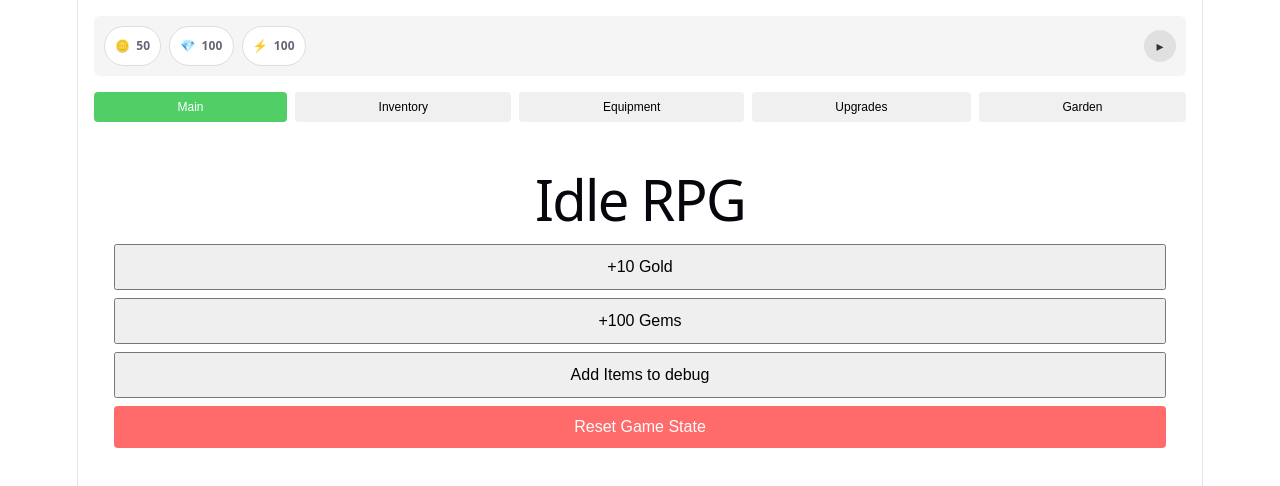
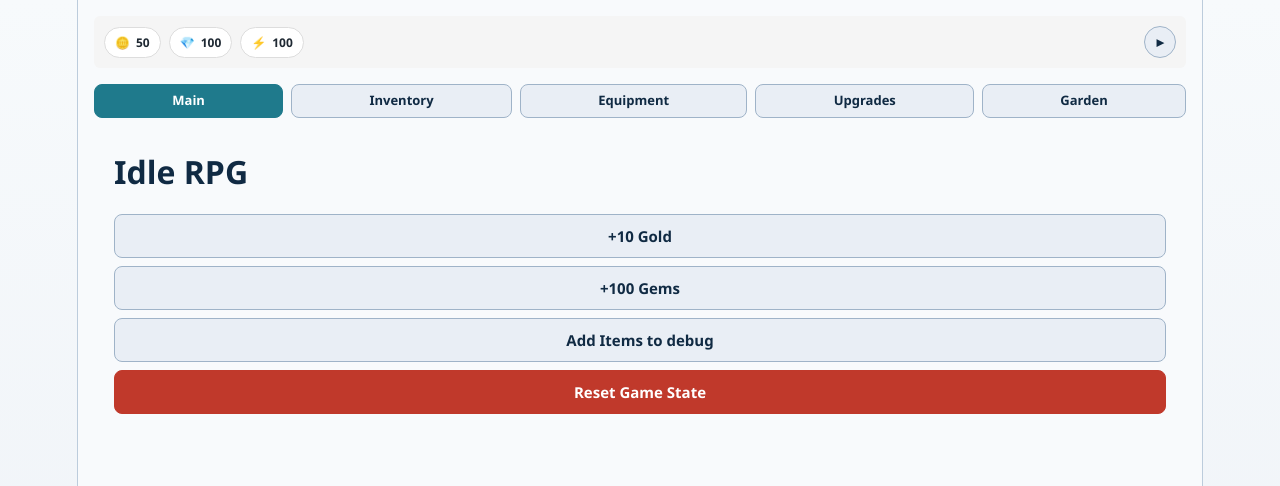
Before and after one commit to tlorius/lifeupidleextension, a React (Vite) app: page / in a window 1280 px wide. Shown: the top 486 px of the page. Built offline with nearby package versions, Linux system fonts and the light colour scheme.

Commit message:
changed styling

```diff
--- a/src/App.tsx
+++ b/src/App.tsx
@@ -19,76 +19,36 @@ function App() {
         style={{ marginBottom: 12, display: "flex", gap: 8, flexWrap: "wrap" }}
       >
         <button
-          style={{
-            flex: "1 1 auto",
-            padding: "8px 12px",
-            backgroundColor: screen === "main" ? "#51cf66" : "#f0f0f0",
-            color: screen === "main" ? "white" : "black",
-            border: "none",
-            borderRadius: 4,
-            cursor: "pointer",
-            fontSize: 12,
-          }}
+          className={screen === "main" ? "btn-selected" : ""}
+          style={{ flex: "1 1 auto" }}
           onClick={() => setScreen("main")}
         >
           Main
         </button>
         <button
-          style={{
-            flex: "1 1 auto",
-            padding: "8px 12px",
-            backgroundColor: screen === "inventory" ? "#51cf66" : "#f0f0f0",
-            color: screen === "inventory" ? "white" : "black",
-            border: "none",
-            borderRadius: 4,
-            cursor: "pointer",
-            fontSize: 12,
-          }}
+          className={screen === "inventory" ? "btn-selected" : ""}
+          style={{ flex: "1 1 auto" }}
           onClick={() => setScreen("inventory")}
         >
           Inventory
         </button>
         <button
-          style={{
-            flex: "1 1 auto",
-            padding: "8px 12px",
-            backgroundColor: screen === "equipment" ? "#51cf66" : "#f0f0f0",
-            color: screen === "equipment" ? "white" : "black",
-            border: "none",
-            borderRadius: 4,
-            cursor: "pointer",
-            fontSize: 12,
-          }}
+          className={screen === "equipment" ? "btn-selected" : ""}
+          style={{ flex: "1 1 auto" }}
           onClick={() => setScreen("equipment")}
         >
           Equipment
         </button>
         <button
-          style={{
-            flex: "1 1 auto",
-            padding: "8px 12px",
-            backgroundColor: screen === "upgrades" ? "#51cf66" : "#f0f0f0",
-            color: screen === "upgrades" ? "white" : "black",
-            border: "none",
-            borderRadius: 4,
-            cursor: "pointer",
-            fontSize: 12,
-          }}
+          className={screen === "upgrades" ? "btn-selected" : ""}
+          style={{ flex: "1 1 auto" }}
           onClick={() => setScreen("upgrades")}
         >
           Upgrades
         </button>
         <button
-          style={{
-            flex: "1 1 auto",
-            padding: "8px 12px",
-            backgroundColor: screen === "garden" ? "#51cf66" : "#f0f0f0",
-            color: screen === "garden" ? "white" : "black",
-            border: "none",
-            borderRadius: 4,
-            cursor: "pointer",
-            fontSize: 12,
-          }}
+          className={screen === "garden" ? "btn-selected" : ""}
+          style={{ flex: "1 1 auto" }}
           onClick={() => setScreen("garden")}
         >
           Garden
--- a/src/components/Inventory.tsx
+++ b/src/components/Inventory.tsx
@@ -83,14 +83,11 @@ export function Inventory() {
         {itemTypes.map((type) => (
           <button
             key={type}
+            className={filter === type ? "btn-selected" : ""}
             style={{
               padding: "8px 12px",
               fontSize: "12px",
-              backgroundColor: filter === type ? "#51cf66" : "#f0f0f0",
-              color: filter === type ? "white" : "black",
-              border: "none",
               borderRadius: 4,
-              cursor: "pointer",
               transition: "all 0.2s",
             }}
             onClick={() => setFilter(type)}
--- a/src/components/Main.tsx
+++ b/src/components/Main.tsx
@@ -11,7 +11,7 @@ export function Main() {
       <button
         style={{
           padding: "12px",
-          fontSize: "16px",
+          fontSize: "15px",
           width: "100%",
           marginBottom: 8,
         }}
@@ -31,7 +31,7 @@ export function Main() {
       <button
         style={{
           padding: "12px",
-          fontSize: "16px",
+          fontSize: "15px",
           width: "100%",
           marginBottom: 8,
         }}
@@ -51,7 +51,7 @@ export function Main() {
       <button
         style={{
           padding: "12px",
-          fontSize: "16px",
+          fontSize: "15px",
           width: "100%",
           marginBottom: 8,
         }}
@@ -63,15 +63,11 @@ export function Main() {
       </button>
 
       <button
+        className="btn-danger"
         style={{
           padding: "12px",
-          fontSize: "16px",
+          fontSize: "15px",
           width: "100%",
-          backgroundColor: "#ff6b6b",
-          color: "white",
-          border: "none",
-          borderRadius: 4,
-          cursor: "pointer",
         }}
         onClick={() => {
           if (
--- a/src/components/ResourcesDisplay.tsx
+++ b/src/components/ResourcesDisplay.tsx
@@ -72,16 +72,13 @@ export function ResourcesDisplay() {
         </div>
 
         <button
+          className={showStats ? "btn-selected" : ""}
           style={{
             marginLeft: "auto",
             width: 32,
             height: 32,
             padding: 0,
-            backgroundColor: showStats ? "#51cf66" : "#e0e0e0",
-            color: showStats ? "white" : "#333",
-            border: "none",
             borderRadius: 999,
-            cursor: "pointer",
             fontSize: 14,
             fontWeight: "bold",
             display: "flex",
--- a/src/components/Upgrades.tsx
+++ b/src/components/Upgrades.tsx
@@ -23,14 +23,10 @@ export function Upgrades() {
     return (
       <div style={{ padding: 16 }}>
         <button
+          className="btn-primary"
           style={{
             marginBottom: 16,
             padding: "8px 12px",
-            backgroundColor: "#999",
-            color: "white",
-            border: "none",
-            borderRadius: 4,
-            cursor: "pointer",
           }}
           onClick={() => setSelectedTree(null)}
         >
@@ -181,16 +177,10 @@ export function Upgrades() {
               </div>
 
               <button
+                className={canPurchase ? "btn-primary" : ""}
                 style={{
                   width: "100%",
                   padding: "10px 12px",
-                  backgroundColor: !isUnlocked
-                    ? "#999"
-                    : canPurchase
-                      ? "#51cf66"
-                      : "#ccc",
-                  color: "white",
-                  border: "none",
                   borderRadius: 4,
                   cursor:
                     !isUnlocked || !canPurchase ? "not-allowed" : "pointer",
@@ -275,20 +265,18 @@ export function Upgrades() {
               key={tree}
               style={{
                 padding: 16,
-                backgroundColor: "#f5f5f5",
                 border: "1px solid #ddd",
                 borderRadius: 6,
-                cursor: "pointer",
                 transition: "all 0.2s",
               }}
               onClick={() => setSelectedTree(tree)}
               onMouseEnter={(e) => {
                 (e.currentTarget as HTMLElement).style.backgroundColor =
-                  "#e8e8e8";
+                  "#d9e2ec";
               }}
               onMouseLeave={(e) => {
                 (e.currentTarget as HTMLElement).style.backgroundColor =
-                  "#f5f5f5";
+                  "#e9eef5";
               }}
             >
               <h3
--- a/src/index.css
+++ b/src/index.css
@@ -1,111 +1,127 @@
 :root {
-  --text: #6b6375;
-  --text-h: #08060d;
-  --bg: #fff;
-  --border: #e5e4e7;
-  --code-bg: #f4f3ec;
-  --accent: #aa3bff;
-  --accent-bg: rgba(170, 59, 255, 0.1);
-  --accent-border: rgba(170, 59, 255, 0.5);
-  --social-bg: rgba(244, 243, 236, 0.5);
-  --shadow:
-    rgba(0, 0, 0, 0.1) 0 10px 15px -3px, rgba(0, 0, 0, 0.05) 0 4px 6px -2px;
-
-  --sans: system-ui, 'Segoe UI', Roboto, sans-serif;
-  --heading: system-ui, 'Segoe UI', Roboto, sans-serif;
-  --mono: ui-monospace, Consolas, monospace;
-
-  font: 18px/145% var(--sans);
-  letter-spacing: 0.18px;
-  color-scheme: light dark;
-  color: var(--text);
-  background: var(--bg);
-  font-synthesis: none;
-  text-rendering: optimizeLegibility;
-  -webkit-font-smoothing: antialiased;
-  -moz-osx-font-smoothing: grayscale;
-
-  @media (max-width: 1024px) {
-    font-size: 16px;
-  }
+  --app-font: "Segoe UI", "Noto Sans", "Helvetica Neue", Arial, sans-serif;
+  --text: #1f2933;
+  --text-muted: #52606d;
+  --bg: #f6f8fa;
+  --panel: #ffffff;
+  --border: #bcccdc;
+  --btn-bg: #e9eef5;
+  --btn-text: #102a43;
+  --btn-border: #9fb3c8;
+  --btn-hover: #d9e2ec;
+  --btn-active: #0b69a3;
+  --btn-active-text: #ffffff;
+  --btn-danger: #c0392b;
+  --btn-danger-hover: #a93226;
+  --focus: #0b69a3;
 }
 
-@media (prefers-color-scheme: dark) {
-  :root {
-    --text: #9ca3af;
-    --text-h: #f3f4f6;
-    --bg: #16171d;
-    --border: #2e303a;
-    --code-bg: #1f2028;
-    --accent: #c084fc;
-    --accent-bg: rgba(192, 132, 252, 0.15);
-    --accent-border: rgba(192, 132, 252, 0.5);
-    --social-bg: rgba(47, 48, 58, 0.5);
-    --shadow:
-      rgba(0, 0, 0, 0.4) 0 10px 15px -3px, rgba(0, 0, 0, 0.25) 0 4px 6px -2px;
-  }
+* {
+  box-sizing: border-box;
+  font-family: var(--app-font);
+}
 
-  #social .button-icon {
-    filter: invert(1) brightness(2);
-  }
+body {
+  margin: 0;
+  color: var(--text);
+  background: linear-gradient(180deg, #f7fafc 0%, #eef2f7 100%);
 }
 
 #root {
   width: 1126px;
   max-width: 100%;
   margin: 0 auto;
-  text-align: center;
   border-inline: 1px solid var(--border);
   min-height: 100svh;
   display: flex;
   flex-direction: column;
   box-sizing: border-box;
-}
-
-body {
-  margin: 0;
+  background: #f8fafc;
 }
 
 h1,
-h2 {
-  font-family: var(--heading);
-  font-weight: 500;
-  color: var(--text-h);
+h2,
+h3,
+h4 {
+  margin-top: 0;
+  color: #102a43;
 }
 
-h1 {
-  font-size: 56px;
-  letter-spacing: -1.68px;
-  margin: 32px 0;
-  @media (max-width: 1024px) {
-    font-size: 36px;
-    margin: 20px 0;
-  }
-}
-h2 {
-  font-size: 24px;
-  line-height: 118%;
-  letter-spacing: -0.24px;
-  margin: 0 0 8px;
-  @media (max-width: 1024px) {
-    font-size: 20px;
-  }
-}
 p {
   margin: 0;
 }
 
-code,
-.counter {
-  font-family: var(--mono);
-  display: inline-flex;
-  border-radius: 4px;
-  color: var(--text-h);
+button {
+  appearance: none;
+  border: 1px solid var(--btn-border);
+  background: var(--btn-bg);
+  color: var(--btn-text);
+  border-radius: 8px;
+  padding: 8px 12px;
+  font-size: 13px;
+  font-weight: 700;
+  line-height: 1.2;
+  cursor: pointer;
+  transition:
+    background-color 0.15s ease,
+    border-color 0.15s ease,
+    color 0.15s ease,
+    transform 0.08s ease;
 }
 
-code {
-  font-size: 15px;
-  line-height: 135%;
-  padding: 4px 8px;
-  background: var(--code-bg);
+button:hover:not(:disabled) {
+  background: var(--btn-hover);
 }
+
+button:active:not(:disabled) {
+  transform: translateY(1px);
+}
+
+button:focus-visible {
+  outline: 3px solid var(--focus);
+  outline-offset: 1px;
+}
+
+button:disabled {
+  opacity: 0.55;
+  cursor: not-allowed;
+}
+
+.btn-primary {
+  background: var(--btn-active);
+  border-color: var(--btn-active);
+  color: var(--btn-active-text);
+}
+
+.btn-primary:hover:not(:disabled) {
+  background: #0a5d90;
+  border-color: #0a5d90;
+}
+
+.btn-danger {
+  background: var(--btn-danger);
+  border-color: var(--btn-danger);
+  color: #ffffff;
+}
+
+.btn-danger:hover:not(:disabled) {
+  background: var(--btn-danger-hover);
+  border-color: var(--btn-danger-hover);
+}
+
+.btn-selected {
+  background: #1f7a8c;
+  border-color: #1f7a8c;
+  color: #ffffff;
+}
+
+.btn-round-icon {
+  width: 50px;
+  height: 50px;
+  border-radius: 999px;
+  padding: 0;
+  display: inline-flex;
+  align-items: center;
+  justify-content: center;
+  font-size: 22px;
+}
```
Also changed, not shown: src/components/Garden.tsx (+21 -37 lines), src/components/ItemDetail.tsx (+3 -13 lines).
